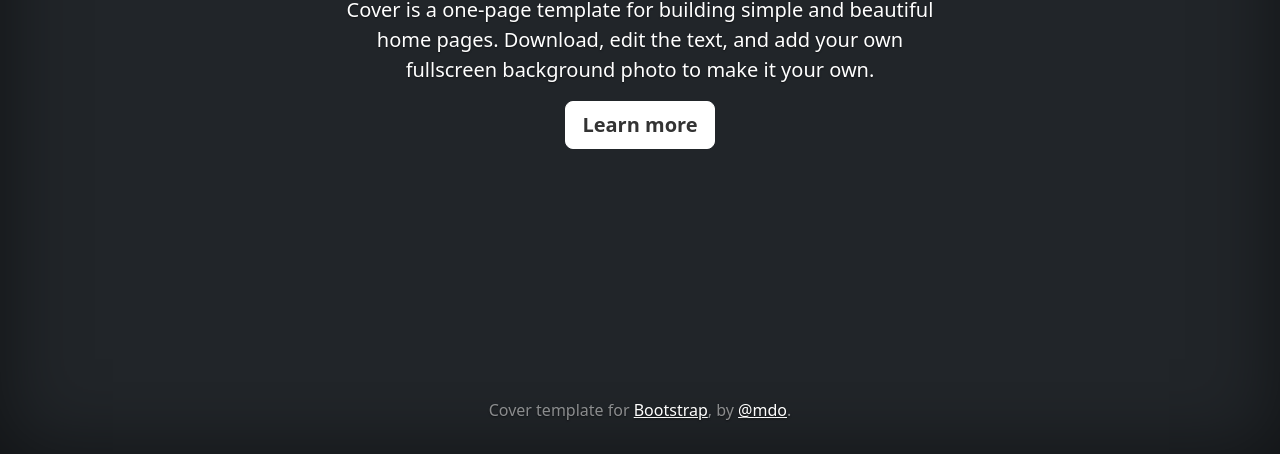
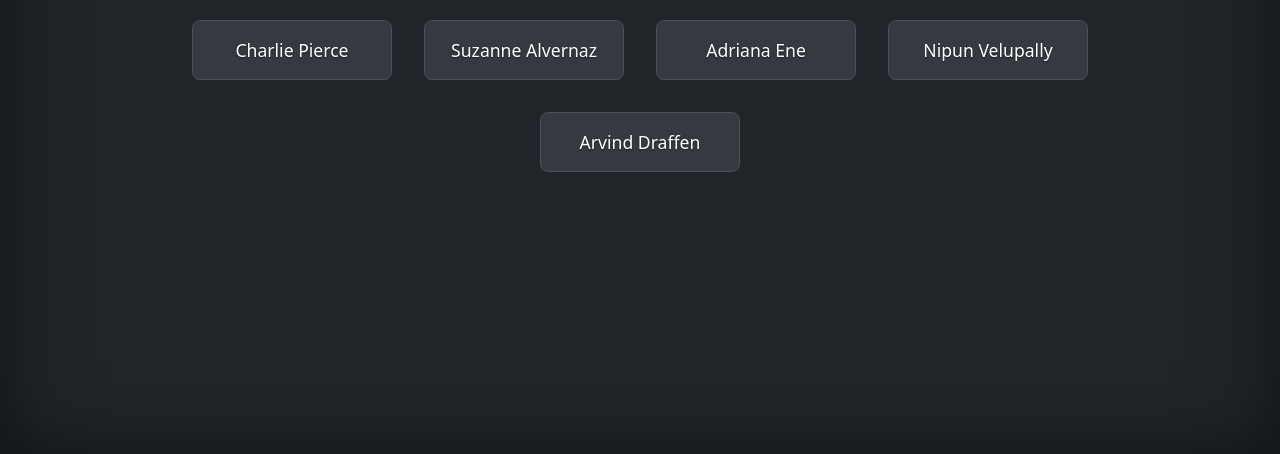
Before and after one commit to arvinddraffen/RsnaWebsite, a plain HTML site: page index.html in a window 1280 px wide. Shown: the part 346-800 px from the top of the page. Drawn offline with nearby package versions, Linux system fonts and the light colour scheme.

Commit message:
Add team member names and update styling.

```diff
--- a/index.html
+++ b/index.html
@@ -6,15 +6,11 @@
     <meta name="description" content="">
     <meta name="author" content="Mark Otto, Jacob Thornton, and Bootstrap contributors">
     <meta name="generator" content="Hugo 0.84.0">
-    <title>Cover Template · Bootstrap v5.0</title>
+    <title>Aneurysm Project</title>
 
     <link rel="canonical" href="https://getbootstrap.com/docs/5.0/examples/cover/">
-
-
-
-    <!-- Bootstrap core CSS -->
-<link href="https://cdn.jsdelivr.net/npm/bootstrap@5.3.8/dist/css/bootstrap.min.css" rel="stylesheet" integrity="sha384-sRIl4kxILFvY47J16cr9ZwB07vP4J8+LH7qKQnuqkuIAvNWLzeN8tE5YBujZqJLB" crossorigin="anonymous">
-<script src="https://cdn.jsdelivr.net/npm/bootstrap@5.3.8/dist/js/bootstrap.bundle.min.js" integrity="sha384-FKyoEForCGlyvwx9Hj09JcYn3nv7wiPVlz7YYwJrWVcXK/BmnVDxM+D2scQbITxI" crossorigin="anonymous"></script>
+    <link href="https://cdn.jsdelivr.net/npm/bootstrap@5.3.8/dist/css/bootstrap.min.css" rel="stylesheet" integrity="sha384-sRIl4kxILFvY47J16cr9ZwB07vP4J8+LH7qKQnuqkuIAvNWLzeN8tE5YBujZqJLB" crossorigin="anonymous">
+    <script src="https://cdn.jsdelivr.net/npm/bootstrap@5.3.8/dist/js/bootstrap.bundle.min.js" integrity="sha384-FKyoEForCGlyvwx9Hj09JcYn3nv7wiPVlz7YYwJrWVcXK/BmnVDxM+D2scQbITxI" crossorigin="anonymous"></script>
 
     <style>
       .bd-placeholder-img {
@@ -33,15 +29,14 @@
     </style>
 
 
-    <!-- Custom styles for this template -->
     <link href="style.css" rel="stylesheet">
   </head>
   <body class="d-flex h-100 text-center text-white bg-dark">
 
-<div class="cover-container d-flex w-100 h-100 p-3 mx-auto flex-column">
+<div class="cover-container d-flex w-100 h-100 p-3 flex-column">
   <header class="mb-auto">
     <div>
-      <h3 class="float-md-start mb-0">Cover</h3>
+      <h3 class="float-md-start mb-0">Aneurysm Project</h3>
       <nav class="nav nav-masthead justify-content-center float-md-end">
         <a class="nav-link active" aria-current="page" href="#">Home</a>
         <a class="nav-link" href="#">Features</a>
@@ -50,16 +45,29 @@
     </div>
   </header>
 
-  <main class="px-3">
-    <h1>Cover your page.</h1>
-    <p class="lead">Cover is a one-page template for building simple and beautiful home pages. Download, edit the text, and add your own fullscreen background photo to make it your own.</p>
-    <p class="lead">
-      <a href="#" class="btn btn-lg btn-secondary fw-bold border-white bg-white">Learn more</a>
-    </p>
-  </main>
+<main class="px-3 team-div">
+  <h1>Team</h1>
+  <div class="d-flex flex-row flex-wrap justify-content-center my-4 team-cards">
+    <div class="card team-card m-2">
+      <div class="card-body">Charlie Pierce</div>
+    </div>
+    <div class="card team-card m-2">
+      <div class="card-body">Suzanne Alvernaz</div>
+    </div>
+    <div class="card team-card m-2">
+      <div class="card-body">Adriana Ene</div>
+    </div>
+    <div class="card team-card m-2">
+      <div class="card-body">Nipun Velupally</div>
+    </div>
+    <div class="card team-card m-2">
+      <div class="card-body">Arvind Draffen</div>
+    </div>
+  </div>
+</main>
 
   <footer class="mt-auto text-white-50">
-    <p>Cover template for <a href="https://getbootstrap.com/" class="text-white">Bootstrap</a>, by <a href="https://twitter.com/mdo" class="text-white">@mdo</a>.</p>
+
   </footer>
 </div>
 
--- a/style.css
+++ b/style.css
@@ -1,20 +1,9 @@
-/*
- * Globals
- */
-
-
-/* Custom default button */
 .btn-secondary,
 .btn-secondary:hover,
 .btn-secondary:focus {
   color: #333;
-  text-shadow: none; /* Prevent inheritance from `body` */
+  text-shadow: none;
 }
-
-
-/*
- * Base structure
- */
 
 body {
   text-shadow: 0 .05rem .1rem rgba(0, 0, 0, .5);
@@ -22,13 +11,11 @@ body {
 }
 
 .cover-container {
-  max-width: 42em;
+  /* max-width: 42em; */
+  margin-left: 4em;
+  margin-right: 4em;
 }
 
-
-/*
- * Header
- */
 
 .nav-masthead .nav-link {
   padding: .25rem 0;
@@ -51,3 +38,39 @@ body {
   color: #fff;
   border-bottom-color: #fff;
 }
+
+.team-cards {
+  gap: 1rem;
+}
+
+.team-card {
+  background-color: #343a40;
+  color: #ffffff;
+  border: 1px solid #495057;
+  border-radius: 0.5rem;
+  width: 200px;
+  transition: background-color 0.3s ease, transform 0.2s ease;
+}
+
+.team-card:hover {
+  background-color: #495057;
+  transform: translateY(-3px);
+  cursor: pointer;
+}
+
+.team-card .card-body {
+  padding: 1rem;
+  font-size: 1.1rem;
+  text-align: center;
+}
+
+@media (max-width: 768px) {
+  .team-card {
+    width: 100%;
+    max-width: 300px;
+  }
+  .team-cards {
+    flex-direction: column;
+    align-items: center;
+  }
+}
```
